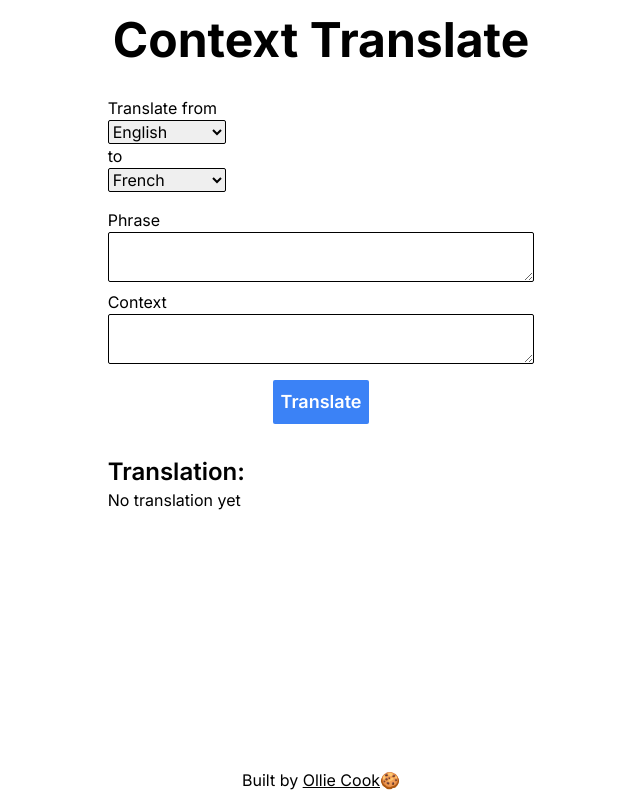
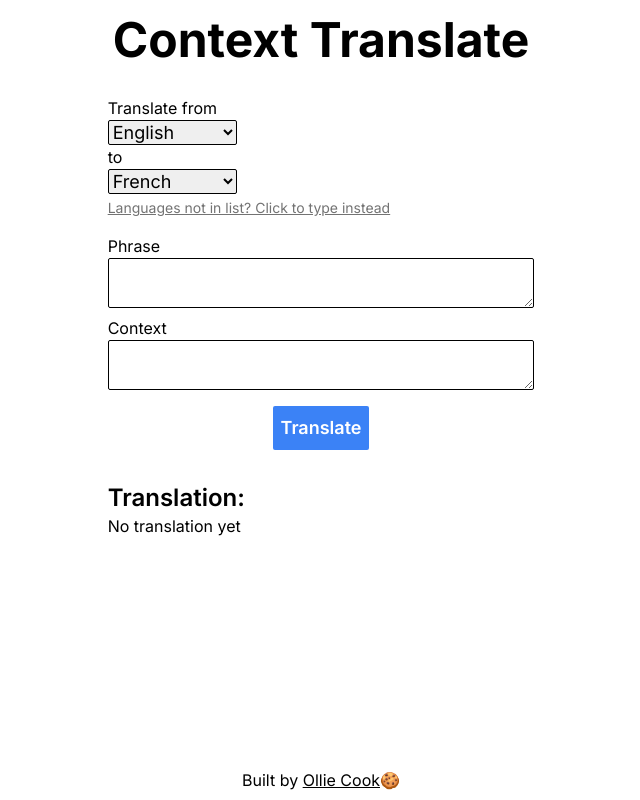
Before and after one commit to ollie-cook/gpt-translate, a Next.js app: page / in a window 1280 px wide. Shown: the whole page, without its empty margins (319-959 px from the left). Built offline with nearby package versions, Linux system fonts and the light colour scheme.

Commit message:
Added ability to type language

```diff
--- a/app/components/Form/Form.tsx
+++ b/app/components/Form/Form.tsx
@@ -30,6 +30,7 @@ languages = languages.sort()
 
 export default function Form() {
   const [translation, setTranslation] = useState('')
+  const [typeLanguage, setTypeLanguage] = useState(false)
   const [loading, setLoading] = useState(false)
   const [error, setError] = useState('')
 
@@ -65,13 +66,30 @@ export default function Form() {
     <>
       <form className="flex flex-col mt-8 items-start" onSubmit={handleSubmit}>
         <label htmlFor="from">Translate from</label>
-        <select name="from" id="from" className="border border-black rounded-sm" defaultValue="english">
-          {languages.map((language, index) => <option key={index} value={language.toLowerCase()}>{language}</option>)}
-        </select>
+        {
+          typeLanguage != true ?
+          <select name="from" id="from" className="border border-black rounded-sm text-lg" defaultValue="english">
+            {languages.map((language, index) => <option key={index} value={language.toLowerCase()}>{language}</option>)}
+          </select>
+          :
+          <input type="text" name="from" id="from" className="border border-black rounded-sm text-lg pl-1" />
+        }
         <label htmlFor="to" className="">to</label>
-        <select name="to" id="to" className="border border-black rounded-sm" defaultValue="french">
-          {languages.map((language, index) => <option key={index} value={language.toLowerCase()}>{language}</option>)}
-        </select>
+        {
+          typeLanguage != true ?
+          <select name="to" id="to" className="border border-black rounded-sm text-lg" defaultValue="french">
+            {languages.map((language, index) => <option key={index} value={language.toLowerCase()}>{language}</option>)}
+          </select>
+          :
+          <input type="text" name="to" id="to" className="border border-black rounded-sm text-lg pl-1" />
+        }
+        {
+          typeLanguage != true ?
+          <button className="text-sm mt-1 text-neutral-500 underline" onClick={() => setTypeLanguage(true)}>Languages not in list? Click to type instead</button>
+          :
+          <button className="text-sm mt-1 text-neutral-500 underline" onClick={() => setTypeLanguage(false)}>Click to select languages from list</button>
+        }
+
         <label htmlFor="phrase" className="mt-4">Phrase</label>
         <textarea id="phrase" name="phrase" className="border border-black w-full pl-1 rounded-sm" />
         <label htmlFor="context" className="mt-2">Context</label>
```
